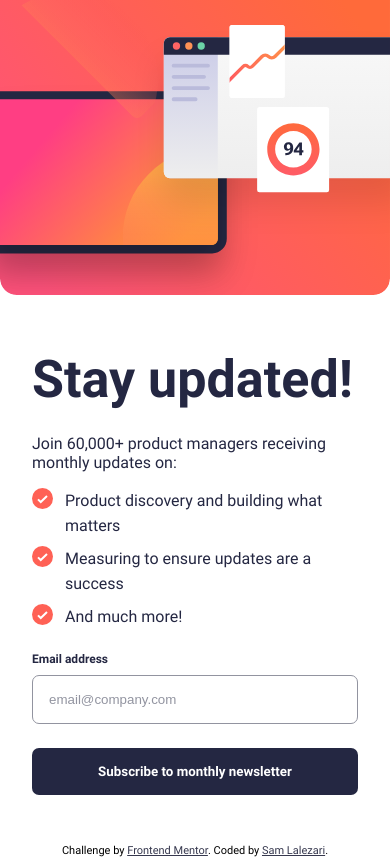
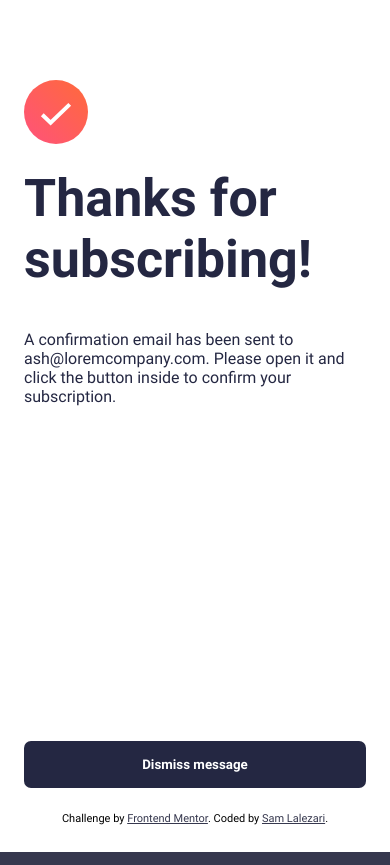
Before and after one commit to lalezaris/frontend-mentor-01-newsletter-sign-up-with-success-message-main, a plain HTML site: page index.html in a window 390 px wide. Drawn offline with Linux system fonts and the light colour scheme.

Commit message:
Added success card styles

```diff
--- a/assets/styles.css
+++ b/assets/styles.css
@@ -13,6 +13,22 @@
         width: 100%;
         flex-direction: column-reverse;
         padding: 0 0 1.5rem 0;
+    }
+
+    .card.success {
+        flex-wrap: wrap;
+        flex-direction: column;
+        width: 100%;
+        padding: 5rem 1.5rem 1.5rem 1.5rem;
+        justify-content: center;
+    }
+
+    .card.success > .success-img {
+        align-self: flex-start;
+        }
+
+    .card.success > button {
+        margin-top: auto;
     }
 
     .desktop-img {
@@ -31,6 +47,7 @@
     .attribution {
         background-color: white;
         padding-bottom: 0.5rem;
+        height: 2rem;
     }
 
     .attribution a {
@@ -51,6 +68,12 @@
         max-width: 930px;
         align-items: center;
         box-sizing: border-box;
+    }
+
+    .card.success {
+        flex-wrap: wrap;
+        max-width: 500px;
+        padding: 4rem;
     }
 
     .card-image {
@@ -93,13 +116,14 @@ body {
 
 main {
     display: flex;
-    height: 100%;
+    height: calc(100vh - 2rem);
 }
 
 .card {
     background-color: white;
     color: hsl(234, 29%, 20%);
     display: flex;
+    align-content: flex-start;
 }
 
 .card-content {
@@ -162,6 +186,12 @@ input::placeholder {
     color: hsl(231, 7%, 60%);
 }
 
+input:focus,
+input:active,
+input:focus-visible {
+    outline: 1px solid hsl(235, 18%, 26%);
+}
+
 button {
     width: 100%;
     background-color: hsl(234, 29%, 20%);
@@ -175,6 +205,8 @@ button {
 
 button:hover {
     cursor: pointer;
+    background: linear-gradient(90deg, rgba(255, 84, 120, 1) 0%, rgba(255, 105, 60, 1) 100%);
+    box-shadow: 0px 10px 20px -5px rgba(255, 105, 60, 0.75)
 }
 
 .attribution {
--- a/index.html
+++ b/index.html
@@ -18,7 +18,7 @@
 
   <!-- Sign-up form start -->
   <main>
-    <div class="card" data-visible="true">
+    <div class="card" data-visible="false">
       <div class="card-content">
         <h1>Stay updated!</h1>
 
@@ -41,8 +41,8 @@
         </form>
       </div>
       <div class="card-image">
-        <img class="desktop-img" src="assets/images/illustration-sign-up-desktop.svg" />
-        <img class="mobile-img" src="assets/images/illustration-sign-up-mobile.svg" />
+        <img class="desktop-img" src="assets/images/illustration-sign-up-desktop.svg" aria-hidden="true" />
+        <img class="mobile-img" src="assets/images/illustration-sign-up-mobile.svg" aria-hidden="true" />
       </div>
 
     </div>
@@ -51,7 +51,8 @@
 
     <!-- Success message start -->
 
-    <div class="card success" data-visible="false">
+    <div class="card success" data-visible="true">
+      <img class="success-img" src="assets/images/icon-success.svg" aria-hidden="true"/>
       <h1>
         Thanks for subscribing!
       </h1>
```
